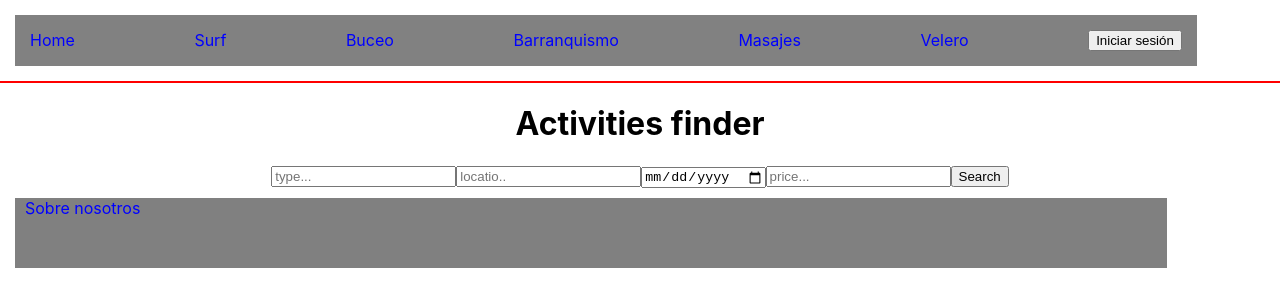
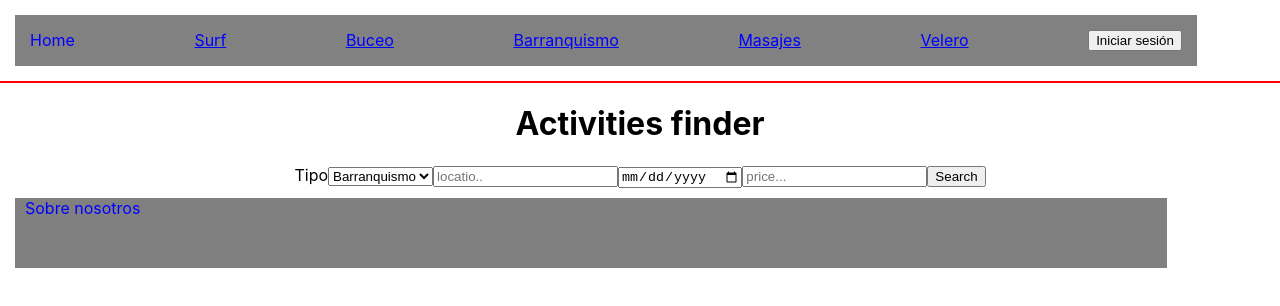
Before and after one commit to alberto-cora/Experiencias-Diferentes, a React (Create React App) app in the folder experiencias-diferentes/frontend-proyecto/: page /search in a window 1280 px wide. Shown: the top 306 px of the page. Built offline with nearby package versions, Linux system fonts and the light colour scheme.

Commit message:
mejora del buscador correccion cerrar sesion configuracion ruta de salida  al crear actividad

```diff
--- a/experiencias-diferentes/frontend-proyecto/src/CreateActivity.js
+++ b/experiencias-diferentes/frontend-proyecto/src/CreateActivity.js
@@ -12,6 +12,8 @@ function CreateActivity() {
     const [endDate, setEndDate] = useState('');
     const [price, setPrice] = useState('');
     const [totalPlaces, setTotalPlaces] = useState('');
+    const [createdActivity, setCreateActivity] = useState(false);
+
     const user = useSelector((s) => s.user);
 
     const handleSubmit = async (e) => {
@@ -34,9 +36,13 @@ function CreateActivity() {
             },
         });
         if (res.ok) {
-            return <Redirect to="/" />;
+            setCreateActivity(true);
         }
     };
+
+    if (createdActivity) {
+        return <Redirect to={`/`} />;
+    }
 
     if (user && user.role && user.role === 'admin') {
         return (
--- a/experiencias-diferentes/frontend-proyecto/src/Menu.js
+++ b/experiencias-diferentes/frontend-proyecto/src/Menu.js
@@ -24,23 +24,39 @@ function Menu() {
                 <NavLink to="/" activeClassName="active" exact>
                     Home
                 </NavLink>
-                <NavLink to="/activities/surf" activeClassName="active" exact>
+                <NavLink
+                    to="/search?type=surf&location=&date=&price="
+                    activeClassName="active"
+                    exact
+                >
                     Surf
                 </NavLink>
-                <NavLink to="/activities/buceo" activeClassName="active" exact>
+                <NavLink
+                    to="/search?type=buceo&location=&date=&price="
+                    activeClassName="active"
+                    exact
+                >
                     Buceo
                 </NavLink>
                 <NavLink
-                    to="/activities/barranquismo"
+                    to="/search?type=barranquismo&location=&date=&price="
                     activeClassName="active"
                     exact
                 >
                     Barranquismo
                 </NavLink>
-                <NavLink to="/activities/masaje" activeClassName="active" exact>
+                <NavLink
+                    to="/search?type=masaje&location=&date=&price="
+                    activeClassName="active"
+                    exact
+                >
                     Masajes
                 </NavLink>
-                <NavLink to="/activities/velero" activeClassName="active" exact>
+                <NavLink
+                    to="/search?type=velero&location=&date=&price="
+                    activeClassName="active"
+                    exact
+                >
                     Velero
                 </NavLink>
                 {user && user.role && user.role === 'admin' && (
@@ -67,8 +83,12 @@ function Menu() {
                                 }}
                             />
                             <span>{user.name}</span>
+                        </Link>
+                    )}
+                    {user && (
+                        <Link className="user-info" to="/">
                             <span className="logout" onClick={handleLogout}>
-                                Cerrar sesión
+                                Cerrar sesion
                             </span>
                         </Link>
                     )}
--- a/experiencias-diferentes/frontend-proyecto/src/Search.js
+++ b/experiencias-diferentes/frontend-proyecto/src/Search.js
@@ -53,13 +53,18 @@ function Search() {
                 <title>Experiencias diferentes</title>
             </Helmet>
             <form>
-                <input
+                <label for="type">Tipo</label>
+                <select
                     name="type"
-                    placeholder="type..."
-                    type="text"
-                    value={type}
+                    id="type"
                     onChange={(e) => setType(e.target.value)}
-                />
+                >
+                    <option value="barranquismo">Barranquismo</option>
+                    <option value="buceo">Buceo</option>
+                    <option value="masaje">Masaje</option>
+                    <option value="surf">Surf</option>
+                    <option value="velero">Velero</option>
+                </select>
 
                 <input
                     name="location"
```
